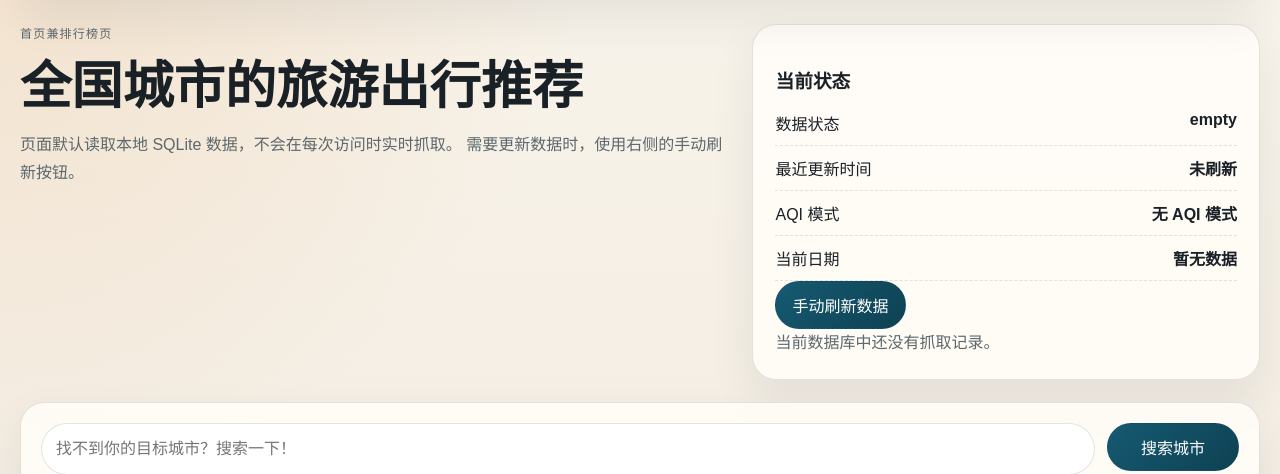
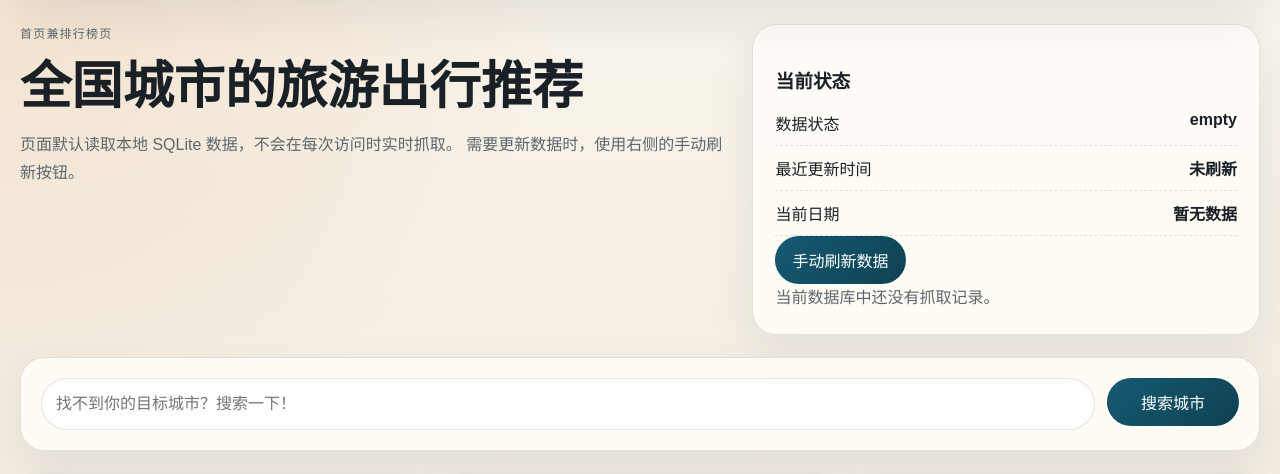
Before and after one commit to Woterous/travel-weather-recommender, a Flask app: page / in a window 1280 px wide. Shown: the part 102-576 px from the top of the page. Run offline with Flask 3, Linux system fonts and the light colour scheme; data that the repository does not hold is empty.

Commit message:
Hide AQI mode from homepage status

```diff
--- a/web/templates/index.html
+++ b/web/templates/index.html
@@ -17,7 +17,6 @@
         <ul class="meta-list">
             <li><span>数据状态</span><strong>{{ latest_refresh.status }}</strong></li>
             <li><span>最近更新时间</span><strong>{{ latest_refresh.refresh_time }}</strong></li>
-            <li><span>AQI 模式</span><strong>{{ "已启用" if aqi_available else "无 AQI 模式" }}</strong></li>
             <li><span>当前日期</span><strong>{{ selected_date or "暂无数据" }}</strong></li>
         </ul>
         <form method="post" action="{{ url_for('refresh') }}" class="refresh-form">
```
